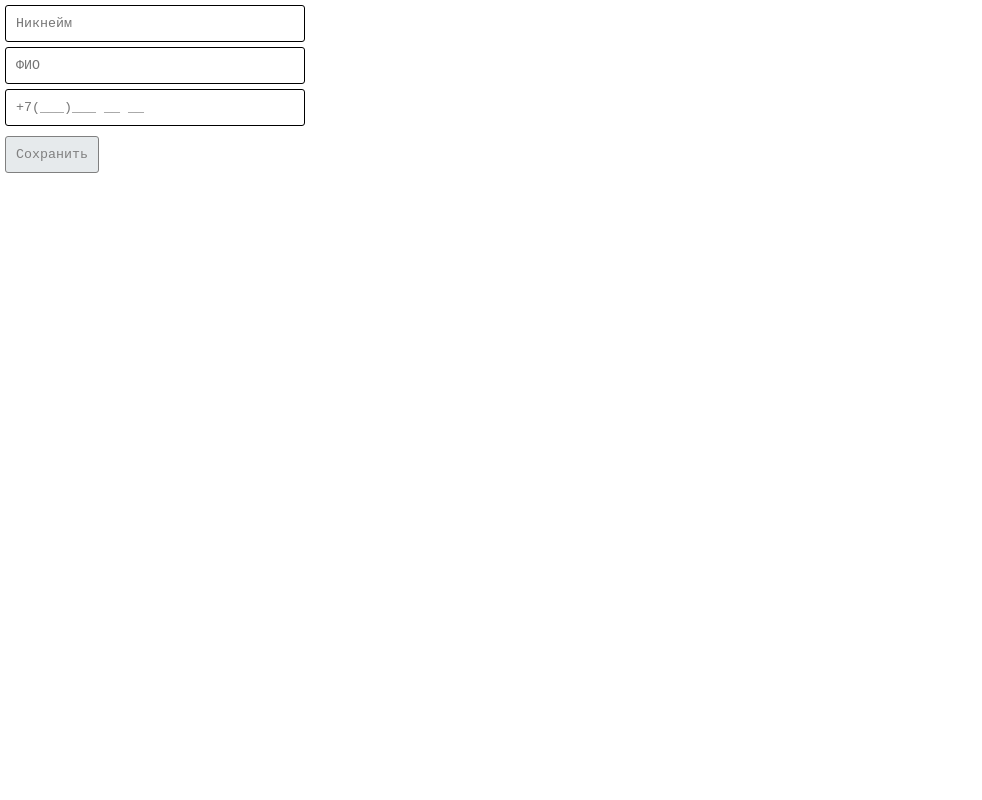
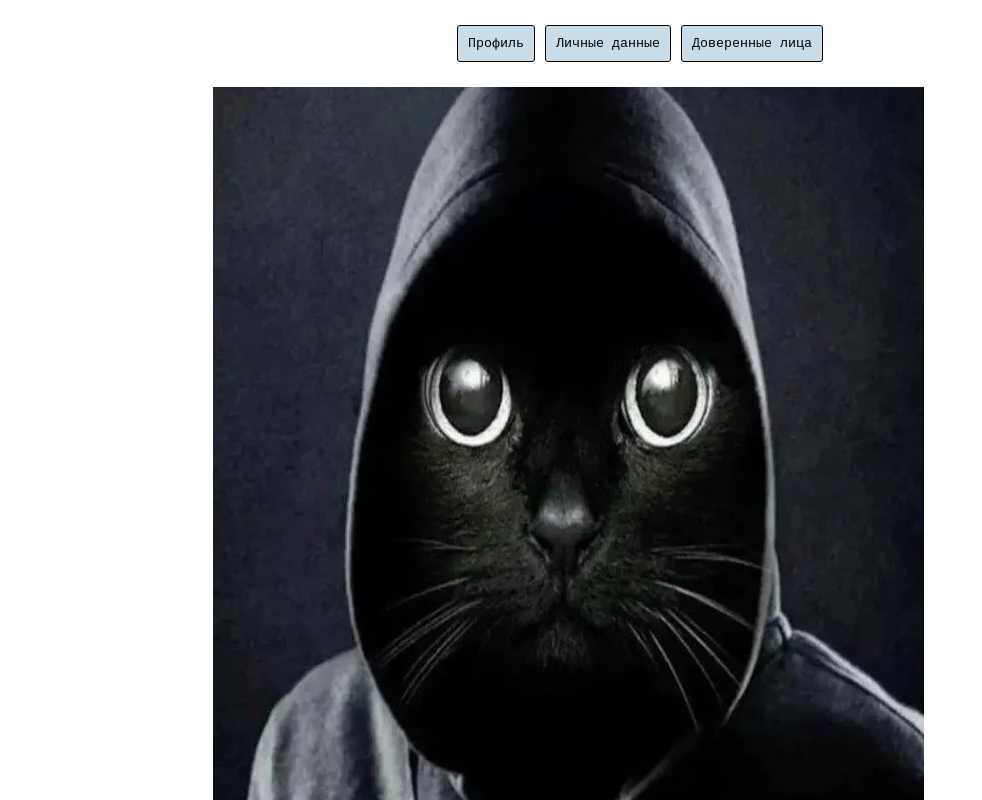
Before and after one commit to supxn/rowi-practice-Uskova, a Vue app in the folder uskova-project/: page / in a window 1280 px wide. Shown: the top 800 px of the page, without its empty margins (0-982 px from the left). Built offline with nearby package versions, Linux system fonts and the light colour scheme.

Commit message:
+табы (без стилей), дизейбл кнопки  сохранить по статусу

```diff
--- a/uskova-project/src/App.vue
+++ b/uskova-project/src/App.vue
@@ -1,10 +1,17 @@
 <template>
-    <ProfileForm />
+    <div class="area">
+        <Tabs />
+    </div>
 </template>
 
-
 <script setup lang="ts">
-import ProfileForm from './components/ProfileForm.vue'
+import Tabs from './components/Tabs.vue'
 </script>
 
-<style lang="scss"></style>
+<style lang="scss">
+.area {
+    width: 1200px;
+    margin: auto;
+
+}
+</style>
--- /dev/null
+++ b/uskova-project/src/components/Okak.vue
@@ -0,0 +1,9 @@
+<template>
+    <img src="/public/okak.webp" alt="okak">
+</template>
+
+<script setup lang="ts">
+</script>
+
+<style lang="scss">
+</style>
--- a/uskova-project/src/components/ProfileForm.vue
+++ b/uskova-project/src/components/ProfileForm.vue
@@ -1,10 +1,10 @@
 <template>
-    <form id="profile">
-        <NicknameInput/>
+    <form id="profile" class="profileform">
+        <NicknameInput />
         <FIOInput />
         <PhoneInput />
     </form>
-    <Button buttonText="Сохранить" :disabled = "isDisabled"></Button>
+    <Button buttonText="Сохранить" :disabled="isDisabled"></Button>
 
 </template>
 
@@ -21,9 +21,33 @@ const dataForm = ref({
     FIO: "",
     number: ""
 });
-const isDisabled = computed(() => {
-    return dataForm.value.nickname==="" || dataForm.value.FIO==="" || dataForm.value.number==="";
+interface InputFields { //Возможно нужно будет вынести куда-то, а то некрасиво
+    title: string;
+    status: boolean;
+}
+const inputStatuses = ref<InputFields[]>([{
+    title: "nickname",
+    status: true
+}, {
+    title: "FIO",
+    status: true
+}, {
+    title: "number",
+    status: true
+}
+])
+
+const isDisabled = computed(() => {  //C кнопочкой вроде разобралась
+    for (const s of inputStatuses.value) {
+        if (!s.status) return true;
+    }
+    return false;
 });
 </script>
 
-<style lang="scss"></style>
+<style lang="scss">
+.profileform {
+    display: flex;
+    flex-direction: column;
+}
+</style>
--- /dev/null
+++ b/uskova-project/src/components/Tabs.vue
@@ -0,0 +1,48 @@
+<template>
+    <div class="tabchoose">
+        <button @click="setTabStatus(1)">Профиль</button>
+        <button @click="setTabStatus(2)">Личные данные</button>
+        <button @click="setTabStatus(3)">Доверенные лица</button>
+    </div>
+    <div v-if="tabStatus == 1 || tabStatus > 3" class="tabdiv">
+        <ProfileForm />
+    </div>
+    <div v-else-if="tabStatus == 2" class="tabdiv">
+         В разработке
+        <Okak/>
+
+    </div>
+    <div v-else="tabStatus==3" class="ыtabdiv">
+        Тоже в разработке
+        <Okak/>
+    </div>
+</template>
+
+
+<script setup lang="ts">
+import ProfileForm from './ProfileForm.vue'
+import Okak from './Okak.vue'
+import { ref, computed } from 'vue';
+const tabStatus = ref(0); //С табами получается тоже разобралась, покрасить теперь нормально их
+const setTabStatus = (num: number) => {
+    tabStatus.value = num;
+}
+</script>
+
+<style lang="scss">
+.tabchoose {
+    display: flex;
+    align-items: center;
+    justify-content: center;
+    padding: 20px;
+}
+
+.tabdiv {
+    display: flex;
+    justify-content: center;
+    padding: 20px;
+    flex-direction: column;
+    max-width: 400px;
+    margin: auto;
+}
+</style>
--- a/uskova-project/src/components/UI/Button.vue
+++ b/uskova-project/src/components/UI/Button.vue
@@ -18,6 +18,7 @@ const props = defineProps({
 
 <style lang="scss">
 button{
+  //display: flex;
     color: black;
     margin: 5px;
     padding: 10px;
--- a/uskova-project/src/components/UI/FIOInput.vue
+++ b/uskova-project/src/components/UI/FIOInput.vue
@@ -1,5 +1,5 @@
 <template>
-<input v-model="text" placeholder="ФИО" required>
+<input placeholder="ФИО" required>
 
 </template>
 
@@ -9,10 +9,8 @@
 
 <style lang="scss">
 input{
-    display: flex;
     margin: 5px;
     padding: 10px;
-    width: 300px; //??
     border: 1px solid black;
     border-radius: 3px;
 }
--- a/uskova-project/src/components/UI/NicknameInput.vue
+++ b/uskova-project/src/components/UI/NicknameInput.vue
@@ -1,5 +1,5 @@
 <template>
-<input v-model="text" placeholder="Никнейм" required>
+<input  placeholder="Никнейм" required>
 
 </template>
 
@@ -9,10 +9,9 @@
 
 <style lang="scss">
 input{
-    display: flex;
+
     margin: 5px;
     padding: 10px;
-    width: 300px; //??
     border: 1px solid black;
     border-radius: 3px;
 }
--- a/uskova-project/src/components/UI/PhoneInput.vue
+++ b/uskova-project/src/components/UI/PhoneInput.vue
@@ -1,5 +1,5 @@
 <template>
-<input v-model="tel" placeholder="+7(___)___ __ __" required>
+<input placeholder="+7(___)___ __ __" required>
 
 </template>
 
@@ -9,10 +9,8 @@
 
 <style lang="scss">
 input{
-    display: flex;
     margin: 5px;
     padding: 10px;
-    width: 300px; //??
     border: 1px solid black;
     border-radius: 3px;
 }
```
Also changed, not shown: uskova-project/public/okak.webp (added).
